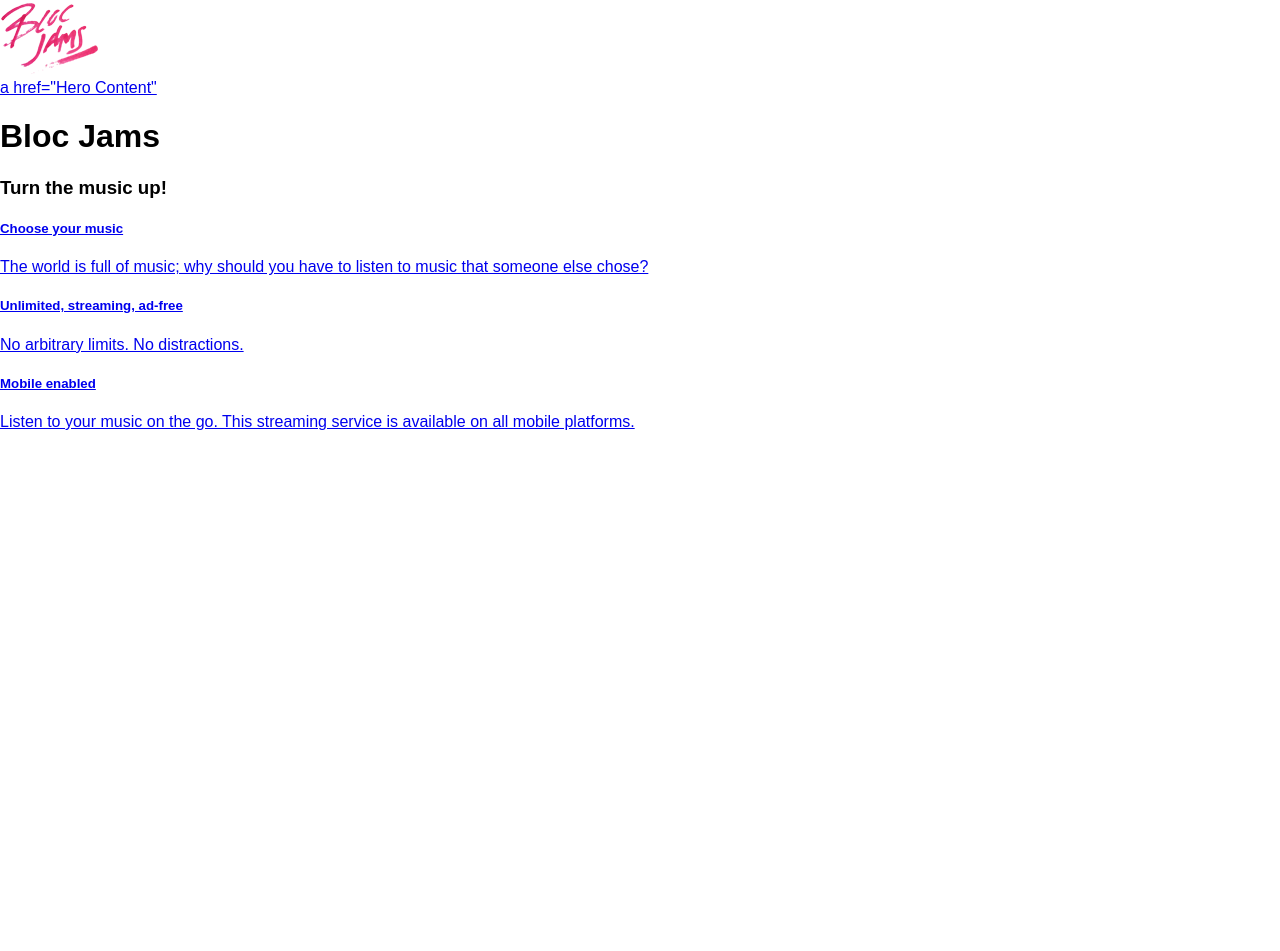
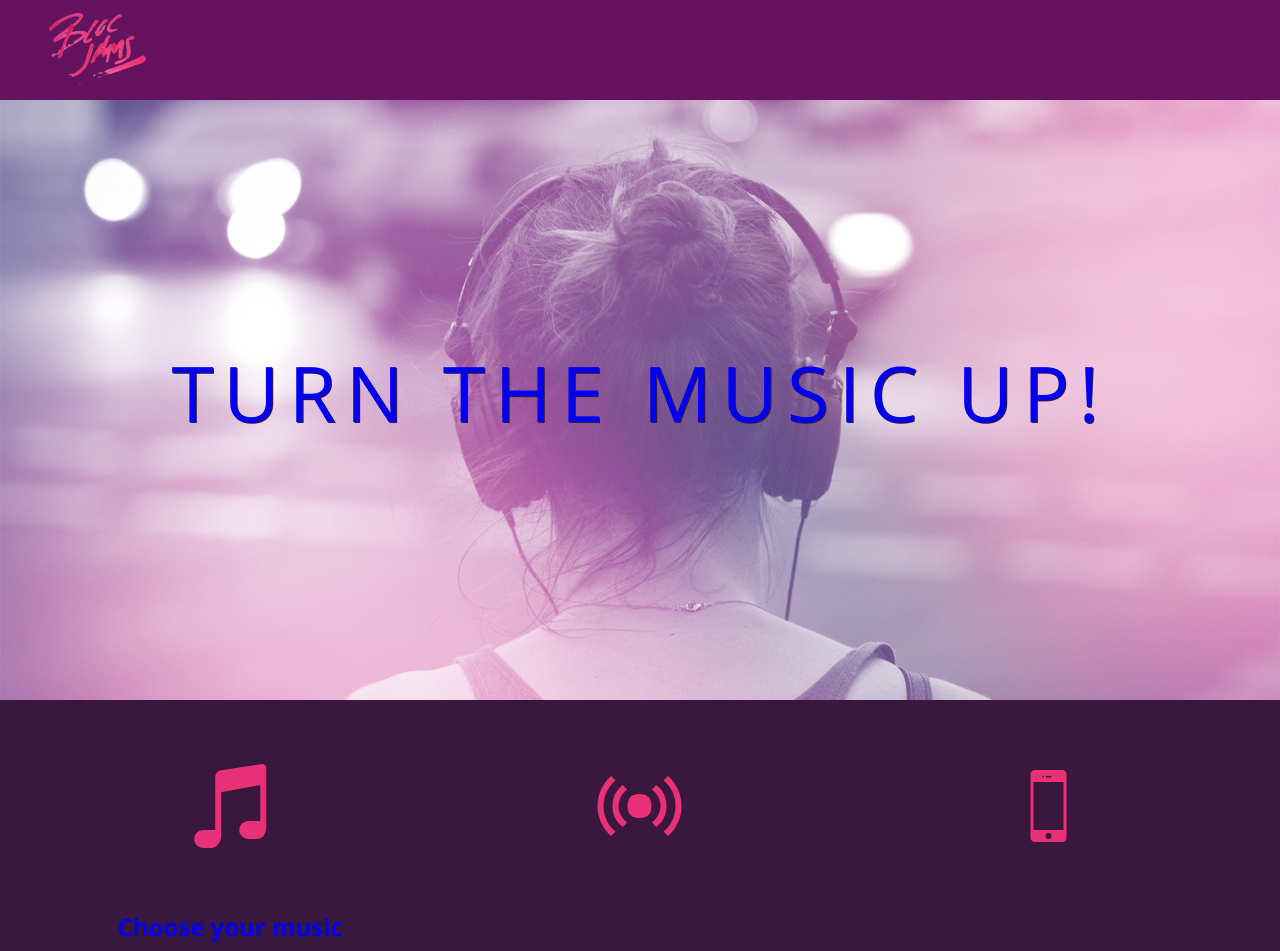
Before and after one commit to drod4/bloc-jams, a plain HTML site: page index.html in a window 1280 px wide. Shown: the top 951 px of the page. Before the commit the page ends 800 px from the top, so only its background shows below. Drawn offline with nearby package versions, Linux system fonts and the light colour scheme; files that its build step writes are made by us from their sources.

Commit message:
first commit

```diff
--- a/index.html
+++ b/index.html
@@ -1,36 +1,40 @@
 <!DOCTYPE html>
 <html>
-    <head><title>Bloc Jams</title>
+    <head>
+        <link href='https://fonts.googleapis.com/css?family=Open+Sans' rel='stylesheet' type='text/css'>
+        <title style="font-family: 'Open Sans', sans-serif;">Bloc Jams</title>
+        <meta name="viewport" content="width=device-width, initial-scale=1">
         <link rel="stylesheet" type="text/css" href="http://fonts.googleapis.com/css?family=Open+Sans:400,800,600,700,300">
         <link rel="stylesheet" type="text/css" href="http://code.ionicframework.com/ionicons/2.0.1/css/ionicons.min.css">
         <link rel="stylesheet" type="text/css" href="styles/normalize.css">
         <link rel="stylesheet" type="text/css" href="styles/main.css">
+        <link rel="stylesheet" type="text/css" href="styles/landing.css">
     </head>
-    <body>
         <body class="landing">
-            <nav> <!-- nav bar -->
             <nav class="navbar"> <!-- nav bar -->
                 <img src="assets/images/bloc_jams_logo.png" alt="bloc jams logo" class="logo">
                 </nav>
         <div><nav><a href="Navigation Bar"</a></nav><!-- navigation bar -->
         </div>
-        <div><nav>a href="Hero Content"</a></nav> <!-- hero content -->
-            <h1>Bloc Jams</h1>
-            <h3>Turn the music up!</h3>
-        </div>
-    <div><nav><a href="Selling Points"</a></nav> <!--selling points -->
-            <div>
-            <h5>Choose your music</h5>
-            <p>The world is full of music; why should you have to listen to music that someone else chose?</p>
+        <section class="hero-content"> <!-- hero content -->
+            <h1 class="hero-title">Turn the music up!</h1>
+                </section>
+    <section class="selling-points container"> <!-- selling points -->
+        <div class="point column third">
+            <span class="ion-music-note"></span>
+            <h5 class="point-title">Choose your music</h5>
+            <p class="point-description">The world is full of music; why should you have to listen to music that someone else chose?</p>
             </div>
-            <div>
-            <h5>Unlimited, streaming, ad-free</h5>
-                <p>No arbitrary limits. No distractions.</p>
+            <div class="point column third">
+                <span class="ion-radio-waves"></span>
+            <h5 class="point-title"Unlimited, streaming, ad-free</h5>
+                <p class="point-description"No arbitrary limits. No distractions.</p>
             </div>
-            <div>
-            <h5>Mobile enabled</h5>
-                <p>Listen to your music on the go. This streaming service is available on all mobile platforms.</p>
+            <div class="point column third">
+                <span class="ion-iphone"></span>
+            <h5 class="point-title"Mobile enabled</h5>
+                <p class="point-description"Listen to your music on the go. This streaming service is available on all mobile platforms.</p>
             </div>
-        </div>
+        </section>
     </body>
 </html>
--- /dev/null
+++ b/styles/landing.css
@@ -0,0 +1,44 @@
+.hero-content {
+     position: relative;
+     min-height: 600px;
+     background-image: url(../assets/images/bloc_jams_bg.jpg);
+     background-repeat: no-repeat;
+     background-position: center center;
+     background-size: cover;
+ }
+
+ .hero-content .hero-title {
+     position: absolute;
+     top: 40%;
+     -webkit-transform: translateY(-50%);
+     -moz-transform: translateY(-50%);
+     transform: translateY(-50%);
+     width: 100%;
+     text-align: center;
+     font-size: 4rem;
+     font-weight: 300;
+     text-transform: uppercase;
+     letter-spacing: 0.5rem;
+     text-shadow: 1px 1px 0px rgb(58,23,63);
+ }
+
+ .selling-points {
+     position: relative;
+ }
+
+ .point {
+     position: relative;
+     padding: 2rem;
+     text-align: center;
+ }
+
+ .point .point-title {
+     font-size: 1.25rem;
+ }
+
+ .ion-music-note,
+ .ion-radio-waves,
+ .ion-iphone {
+     color: rgb(233,50,117);
+     font-size: 5rem;
+ }
--- a/styles/main.css
+++ b/styles/main.css
@@ -0,0 +1,54 @@
+*, *:before, *:after {
+     -moz-box-sizing: border-box;
+     -webkit-box-sizing: border-box;
+     box-sizing: border-box;
+ }
+html {
+     height: 100%; /* makes sure our HTML takes up 100% of the browser window */
+ }
+
+ body {
+     font-family: 'Open Sans'; /* sets our font to the "Open Sans" typeface */
+     color: white;             /* sets the text color to white */
+     min-height: 100%;         /* says the height of the body must be, at minimum, 100% of the window */
+ }
+
+body.landing {
+    background-color: rgb(58,23,63);
+}
+
+
+.navbar {
+     padding: 0.5rem;
+     background-color: rgb(101,18,95);
+ }
+
+ .navbar .logo {
+     position: relative; /* positioning will be explained in a resource */
+     left: 2rem;
+ }
+
+.container {
+     margin: 0 auto;
+     max-width: 64rem;
+ }
+ /* Medium and small screens (640px) */
+ @media (min-width: 40rem) {
+     .column {
+         float: left;
+         padding-left: 1rem;
+         padding-right: 1rem;
+     }
+     .column.full { width: 100%; }
+     .column.two-thirds { width: 66.7%; }
+     .column.half { width: 50%; }
+     .column.third { width: 33.3%; }
+     .column.fourth { width: 25%; }
+     .column.flow-opposite { float: right; }
+     html { font-size: 112%; }
+ }
+
+ /* Large screens (1024px) */
+ @media (min-width: 64rem) {
+     html { font-size: 120%; }
+ }
```
